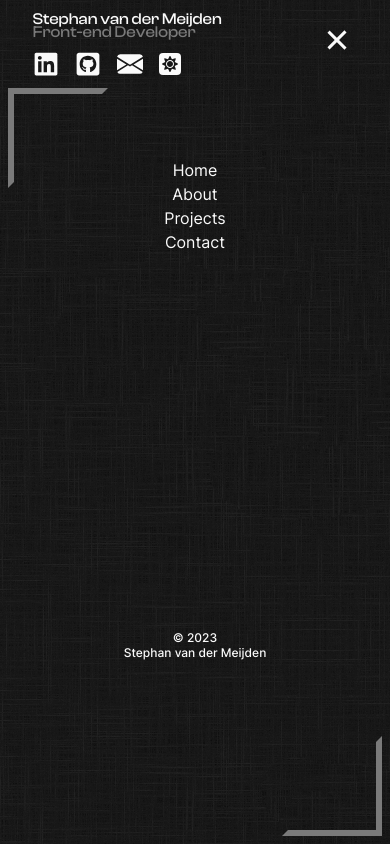
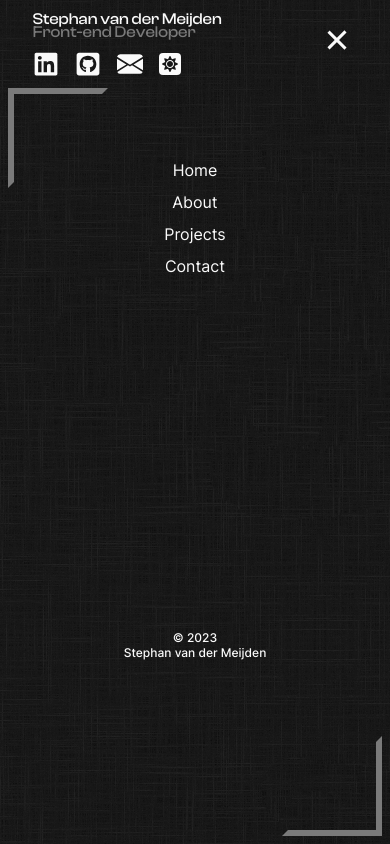
Before and after one commit to aevitas1/portfolio_v2, a React (Vite) app: page / in a window 390 px wide. Both pictures are taken after a click on the element 337 px from the left and 40 px from the top of the page. Built offline with nearby package versions, Linux system fonts and the light colour scheme.

Commit message:
Small changes to the menu

```diff
--- a/src/components/navigation/menu/Menu.tsx
+++ b/src/components/navigation/menu/Menu.tsx
@@ -5,9 +5,16 @@ import { AppContext } from "../../../context/AppContext";
 
 const Menu = () => {
   const { openMobile, setOpenMobile } = useContext(AppContext);
+
   return (
     <>
-      <div className={styles.nav_menu}>
+      <div
+        className={
+          openMobile
+            ? `${styles.nav_menu} ${styles.nav_mobile}`
+            : `${styles.nav_menu} ${styles.nav_desktop}`
+        }
+      >
         <ul>
           <li>
             <NavLink
--- a/src/components/navigation/menu/menu.module.scss
+++ b/src/components/navigation/menu/menu.module.scss
@@ -2,11 +2,50 @@
 
 .nav_menu {
   display: flex;
+  li {
+    opacity: 0;
+  }
+  &.nav_mobile {
+    li {
+      padding-bottom: 0.5rem;
+      &:nth-child(1) {
+        animation: animMobile 0.25s ease-out 0.25s 1 forwards;
+      }
+      &:nth-child(2) {
+        animation: animMobile 0.25s ease-out 0.4s 1 forwards;
+      }
+      &:nth-child(3) {
+        animation: animMobile 0.25s ease-out 0.55s 1 forwards;
+      }
+      &:nth-child(4) {
+        animation: animMobile 0.25s ease-out 0.7s 1 forwards;
+      }
+    }
+  }
+  &.nav_desktop {
+    li {
+      padding-bottom: 0.25rem;
+      &:nth-child(1) {
+        animation: anim 0.25s ease-out 0.25s 1 forwards;
+      }
+      &:nth-child(2) {
+        animation: anim 0.25s ease-out 0.4s 1 forwards;
+      }
+      &:nth-child(3) {
+        animation: anim 0.25s ease-out 0.55s 1 forwards;
+      }
+      &:nth-child(4) {
+        animation: anim 0.25s ease-out 0.7s 1 forwards;
+      }
+    }
+  }
+
   @media screen and (max-width: 1280px) {
     justify-content: center;
     li {
       display: flex;
       justify-content: center;
+
       &:first-child {
         padding-top: var.$defaultPadding;
       }
@@ -16,3 +55,23 @@
     }
   }
 }
+@keyframes anim {
+  from {
+    opacity: 0;
+    transform: translateY(0.5rem);
+  }
+  to {
+    opacity: 1;
+    transform: translateY(0);
+  }
+}
+@keyframes animMobile {
+  from {
+    opacity: 0;
+    transform: translateY(1rem);
+  }
+  to {
+    opacity: 1;
+    transform: translateY(0);
+  }
+}
```
